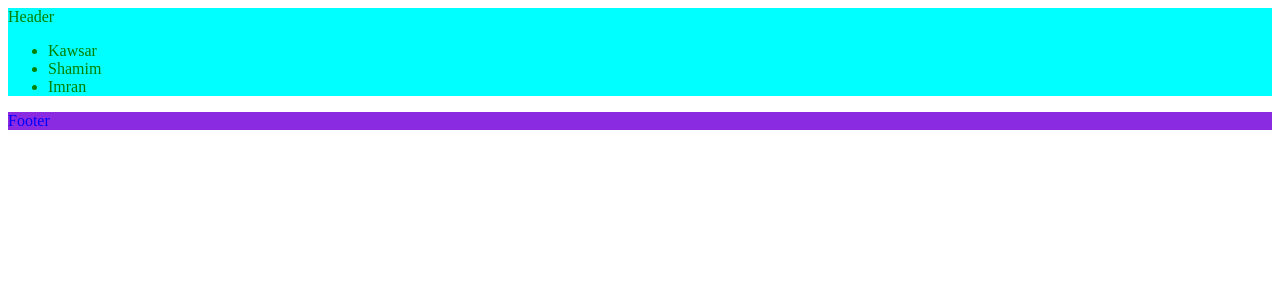
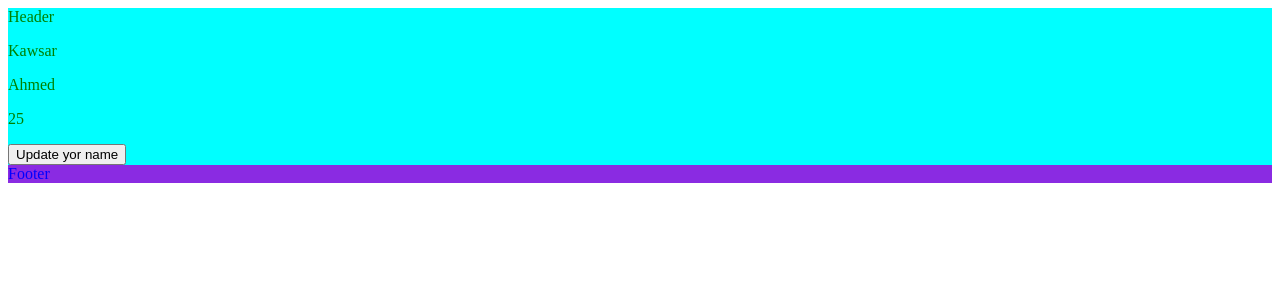
Before and after one commit to WebKawsar/vue-js-advanced, a Vue app: page / in a window 1280 px wide. Shown: the top 300 px of the page. Built offline with nearby package versions, Linux system fonts and the light colour scheme.

Commit message:
Done control parent from child without warning

```diff
--- a/src/App.vue
+++ b/src/App.vue
@@ -1,7 +1,14 @@
 <template>
   <div>
 
-    <Header :myStudents="students" />
+    <Header
+
+    :firstName="fname"
+    :lastName="lname"
+    :age="age"
+    @updateName="fname = $event"
+
+     />
     <Footer />
   </div>
 </template>
@@ -14,7 +21,9 @@ export default {
 
   data(){
     return {
-      students: ["Kawsar", "Shamim", "Imran"]
+      fname: "Kawsar",
+      lname: "Ahmed",
+      age: 25,
     }
   },
   components: {
--- a/src/Components/Header/Header.vue
+++ b/src/Components/Header/Header.vue
@@ -2,18 +2,27 @@
     <div>
         Header
         <br>
-        <ul>
-            <li v-for="student in myStudents" :key="student">{{student}}</li>
-        </ul>
+
+
+        <p>{{firstName}}</p>
+        <p>{{lastName}}</p>
+        <p>{{age}}</p>
+
+        <button @click="updateName">Update yor name</button>
     </div>
 </template>
 
 <script>
 export default {
     props: {
-        myStudents: {
-            type: Array,
-            required: true
+        firstName: String,
+        lastName: String,
+        age: Number
+    },
+    methods: {
+        updateName(){
+            // this.firstName = "Abdullah"
+            this.$emit("updateName", "Abdullah");
         }
     }
 }
```
